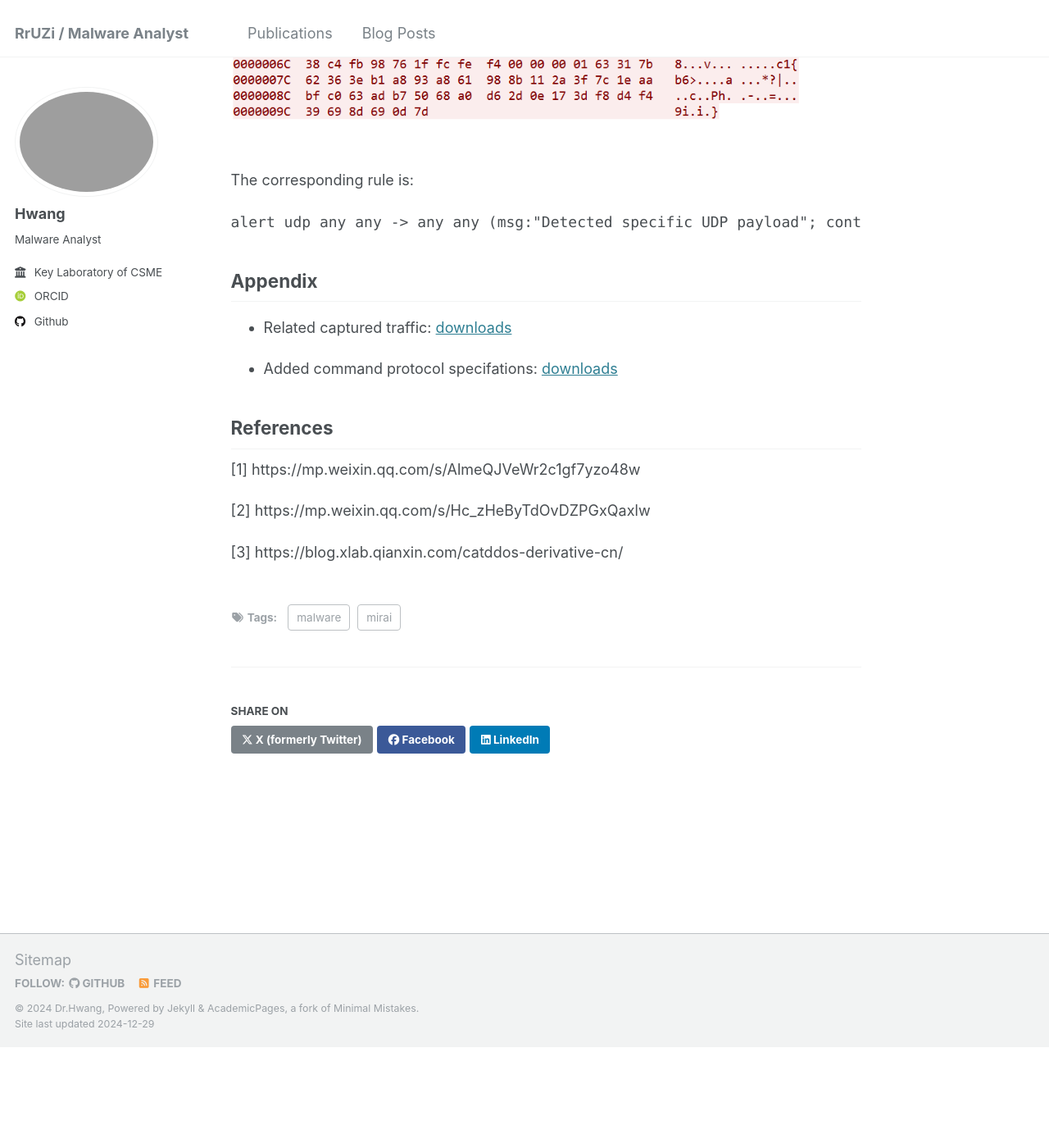
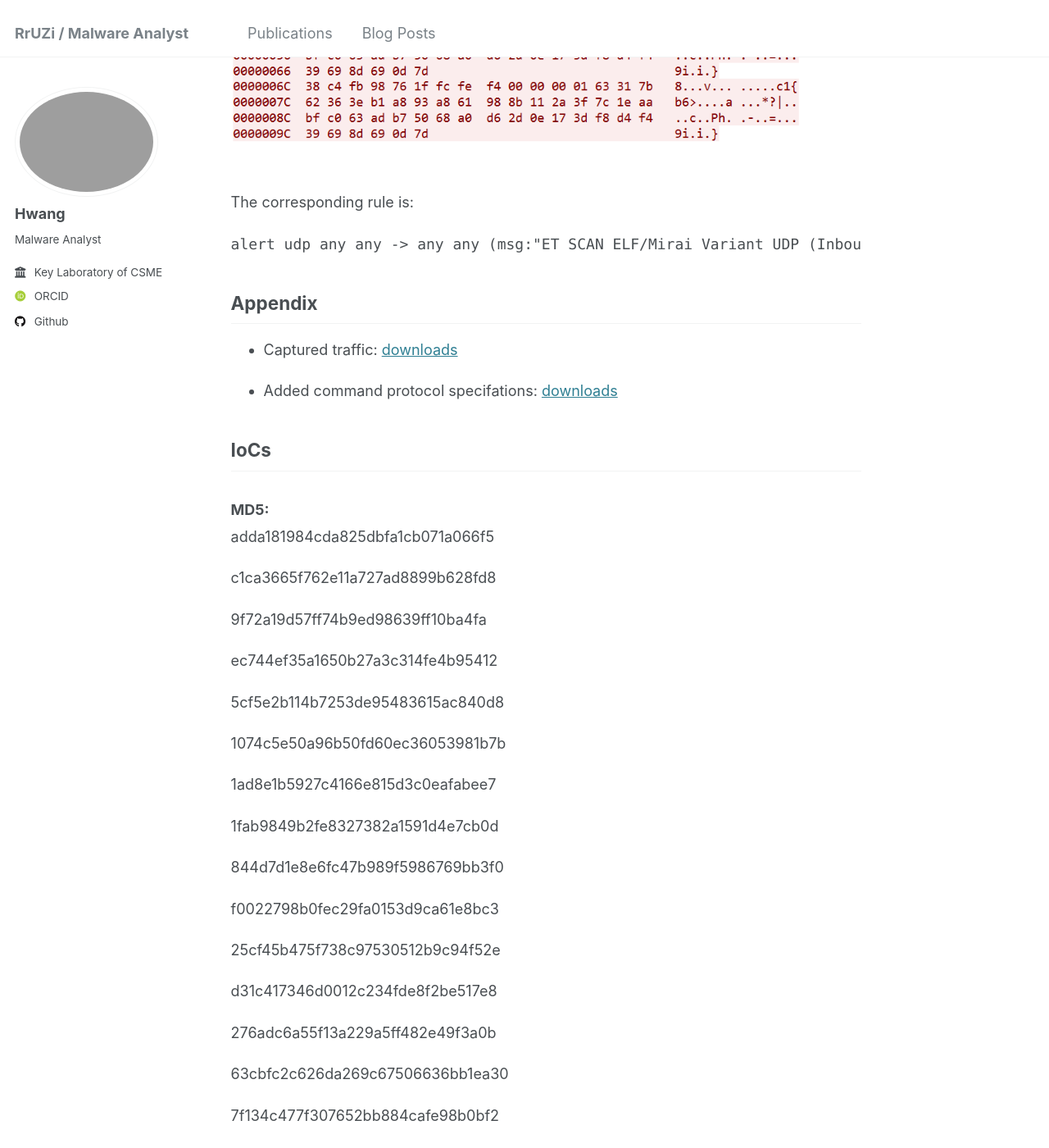
Before and after one commit to RrUZi/RrUZi.github.io, a Jekyll site: the page built from _posts/2024-12-28-blog-post-1.md, in a window 1280 px wide and 1400 px high, scrolled down 7925 px. Shown: the whole window at 82% size. Built offline with Jekyll 4.4.1, drawn with Linux system fonts in a browser that asks for light colours; some web fonts are replaced; before the commit the page ends 9202 px from its top, so only the background shows below that; some of the changed text lies outside the part shown.

Commit message:
Update 2024-12-28-blog-post-1.md

````diff
--- a/_posts/2024-12-28-blog-post-1.md
+++ b/_posts/2024-12-28-blog-post-1.md
@@ -1,5 +1,5 @@
 ---
-title: 'Analysis of the Mirai Botnet Encrypted with XXTEA'
+title: 'In-depth Analysis of a New Mirai Variant'
 date: 2024-12-28
 permalink: # /posts/2012/08/blog-post-1/
 tags:
@@ -33,7 +34,7 @@
 
 There are 3 cross-references in total. The first one is to decrypt the string output to the console after the sample runs, and the XXTEA decrypted result is `"Hello, world!"`:
 
-The other two are used to decrypt the C2 addresses contained in the sample, which are: `retardedclassmate.dyn` and `servernoworky.geek`. These two C2 addresses have appeared in the report [3] describing the recent attack activities of the CatDDoS group.
+The other two are used to decrypt the C2 addresses contained in the sample, which are: `retardedclassmate.dyn` and `servernoworky.geek`. These two C2 addresses have appeared in the report [5] describing the recent attack activities of the CatDDoS group.
 
 
 Since the C2 is an OpenNIC domain name and cannot be resolved via public DNS servers, the sample has hard-coded the OpenNIC DNS server used for C2 resolution:
@@ -151,7 +152,7 @@
 Here's the detection rule:
 
 ```suricata
-alert udp any any -> any any (msg:"Detected specific UDP payload"; content:"|38 C4 FB 98 76 1F FC FE F4 00 00 00 01 63 31 7B 62 36 3E B1 A8 93 A8 61 98 8B 11 2A 3F 7C 1E AA BF C0 63 AD B7 50 68 A0 D6 2D 0E 17 3D F8 D4 F4 39 69 8D 69 0D 7D|"; sid:1000001; rev:1;)
+alert udp any any -> any any (msg:"ET SCAN ELF/Mirai Variant UDP (Inbound)"; content:"|38 C4 FB 98 76 1F FC FE F4 00 00 00 01 63 31 7B 62 36 3E B1 A8 93 A8 61 98 8B 11 2A 3F 7C 1E AA BF C0 63 AD B7 50 68 A0 D6 2D 0E 17 3D F8 D4 F4 39 69 8D 69 0D 7D|"; sid:1000001; rev:1;)
 ```
 
 #### Attack Command #12 `attack_method_udprape`
@@ -181,20 +182,82 @@
 The corresponding rule is:
 
 ```suricata
-alert udp any any -> any any (msg:"Detected specific UDP payload"; content:"|A5 E4 43 C7 00 3F 10 16 01 12 2F F8 3C E1 D0 5D 49 2A 43 A4 25 77 00 00 00 F2 60 25 D8 FF FF FF FF F4 6D 89 0B DC 36 47 F7 3A A5 38 8D|"; sid:1000002; rev:1;)
+alert udp any any -> any any (msg:"ET SCAN ELF/Mirai Variant UDP (Inbound)"; content:"|A5 E4 43 C7 00 3F 10 16 01 12 2F F8 3C E1 D0 5D 49 2A 43 A4 25 77 00 00 00 F2 60 25 D8 FF FF FF FF F4 6D 89 0B DC 36 47 F7 3A A5 38 8D|"; sid:1000002; rev:1;)
 ```
 
 ## Appendix
 
- - Related captured traffic: [downloads](../files/upload/mirai.catddos.traffic.zip)
+ - Captured traffic: [downloads](../files/upload/mirai.catddos.traffic.zip)
 
  - Added command protocol specifations: [downloads](../files/upload/Mirai.CatDDoS.Specifications.json)
 
 
+## IoCs
+
+### MD5:
+
+adda181984cda825dbfa1cb071a066f5
+
+c1ca3665f762e11a727ad8899b628fd8
+
+9f72a19d57ff74b9ed98639ff10ba4fa
+
+ec744ef35a1650b27a3c314fe4b95412
+
+5cf5e2b114b7253de95483615ac840d8
+
+1074c5e50a96b50fd60ec36053981b7b
+
+1ad8e1b5927c4166e815d3c0eafabee7
+
+1fab9849b2fe8327382a1591d4e7cb0d
+
+844d7d1e8e6fc47b989f5986769bb3f0
+
+f0022798b0fec29fa0153d9ca61e8bc3
+
+25cf45b475f738c97530512b9c94f52e
+
+d31c417346d0012c234fde8f2be517e8
+
+276adc6a55f13a229a5ff482e49f3a0b
+
+63cbfc2c626da269c67506636bb1ea30
+
+7f134c477f307652bb884cafe98b0bf2
+
+3a3be84df2435623132efd1cd9467b17
+
+03a59780b4c5a3c990d0031c959bf7cc
+
+5b37be51ee3d41c07d02795a853b8577
+
+15f6a606ab74b66e1f7e4a01b4a6b2d7
+
+### C2:
+
+retardedclassmate.dyn
+
+servernoworky.geek
+
+catsarecool.gopher
+
+ilikecats.parody
+
+ihateyou.indy
+
+catsliketo.pirate
+
+kittycattos.dyn
+
 ## References
 
-[1] https://mp.weixin.qq.com/s/AlmeQJVeWr2c1gf7yzo48w
+[1] https://nsfocusglobal.com/over-300000-gorillabot-the-new-king-of-ddos-attacks/
 
-[2] https://mp.weixin.qq.com/s/Hc_zHeByTdOvDZPGxQaxlw
+[2] https://www.ncsc.admin.ch/dam/ncsc/de/dokumente/dokumentation/fachberichte/NCSC-CH-GorillaBot.pdf.download.pdf/NCSC-CH-GorillaBot.pdf
 
-[3] https://blog.xlab.qianxin.com/catddos-derivative-cn/
+[3] https://mp.weixin.qq.com/s/AlmeQJVeWr2c1gf7yzo48w
+
+[4] https://mp.weixin.qq.com/s/Hc_zHeByTdOvDZPGxQaxlw
+
+[5] https://blog.xlab.qianxin.com/catddos-derivative-cn/
````
Also changed, not shown: other parts of _posts/2024-12-28-blog-post-1.md (+3 -2 lines).
